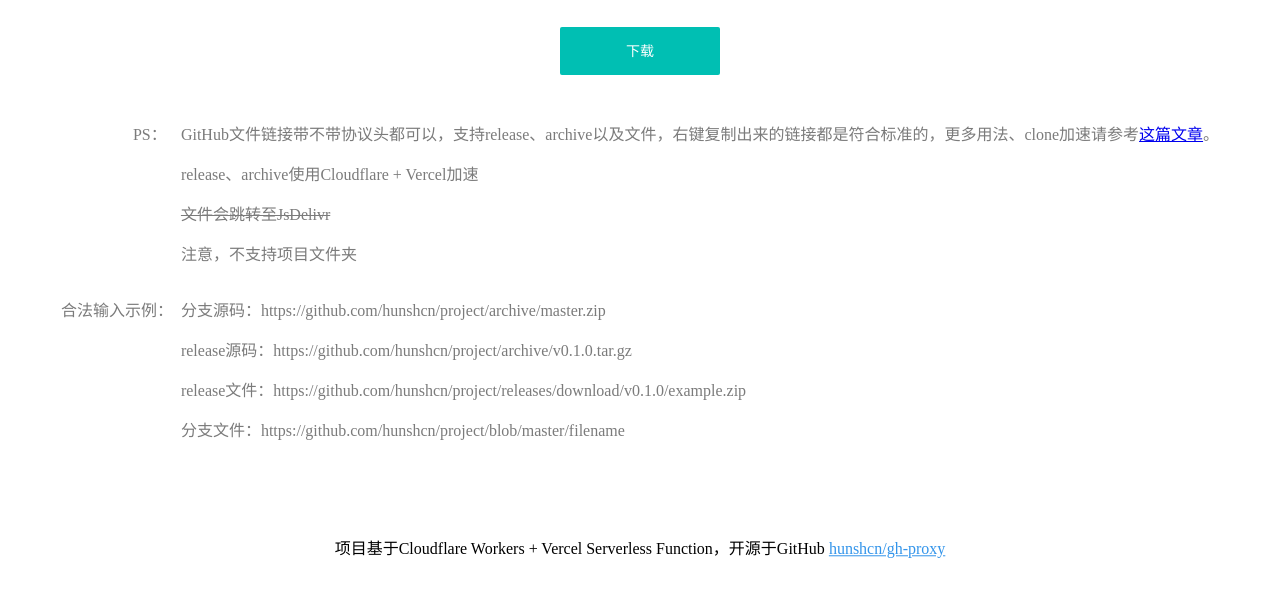
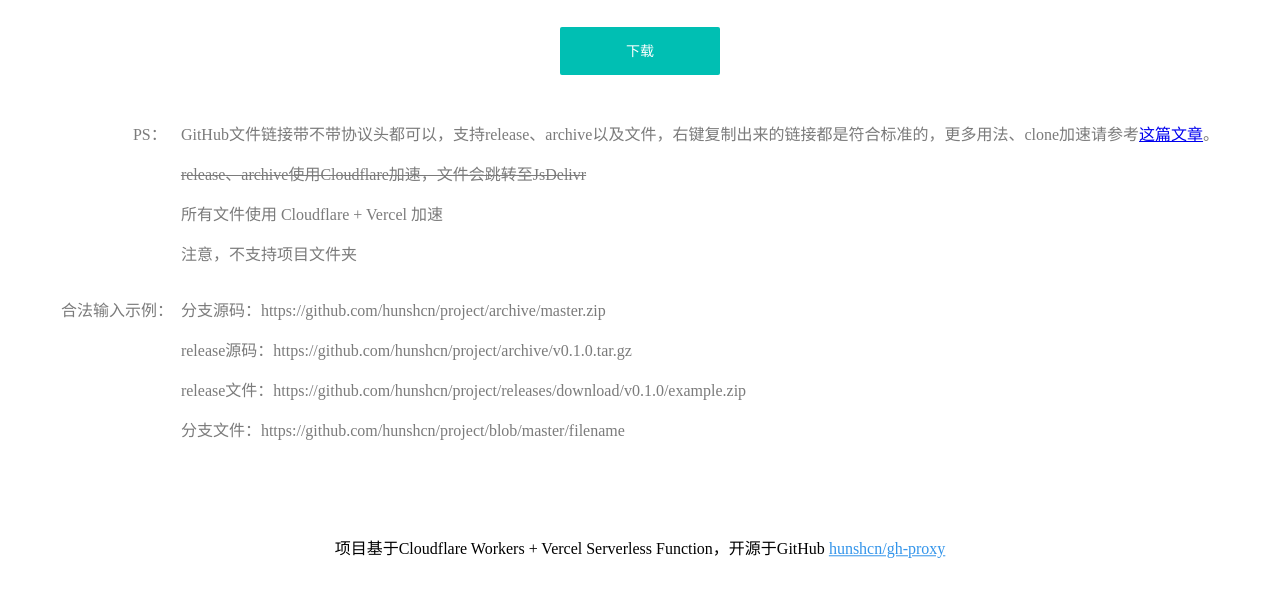
Before and after one commit to MrL646/gh-proxy-cf-vercel, a plain HTML site: page index.html in a window 1280 px wide. Shown: the part 205-800 px from the top of the page. Drawn offline with Linux system fonts and the light colour scheme.

Commit message:
Update index.html

```diff
--- a/index.html
+++ b/index.html
@@ -131,8 +131,8 @@
     </label>
     <input class="block btn" type="submit" value="下载">
     <div class="tips"><p>GitHub文件链接带不带协议头都可以，支持release、archive以及文件，右键复制出来的链接都是符合标准的，更多用法、clone加速请参考<a href="https://hunsh.net/archives/23/">这篇文章</a>。</p>
-      <p>release、archive使用Cloudflare + Vercel加速</p>
-      <p><del>文件会跳转至JsDelivr</del></p>
+      <p><del>release、archive使用Cloudflare加速，文件会跳转至JsDelivr</del></p>
+        <p>所有文件使用 Cloudflare + Vercel 加速</p>
         <p>注意，不支持项目文件夹</p></div>
     <div class="example">
         <p>分支源码：https://github.com/hunshcn/project/archive/master.zip</p>
```
